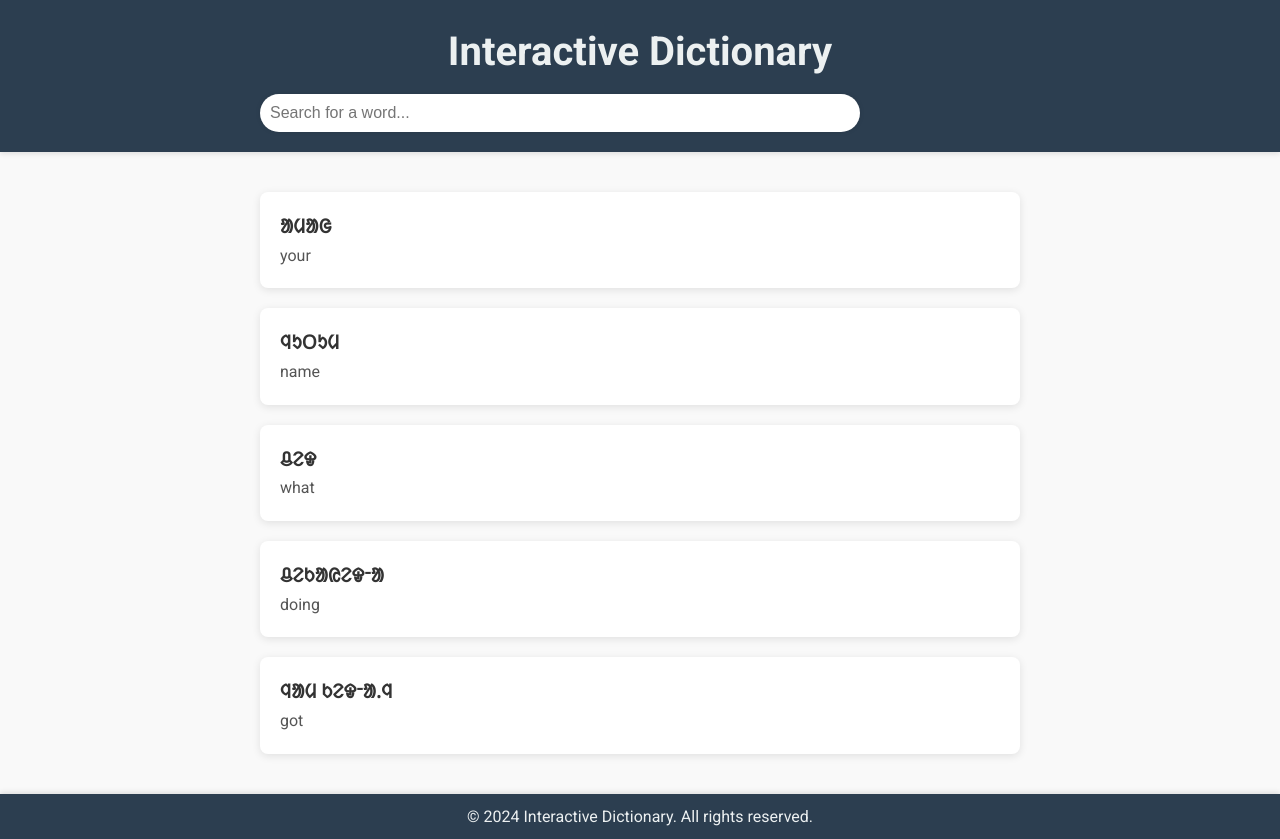
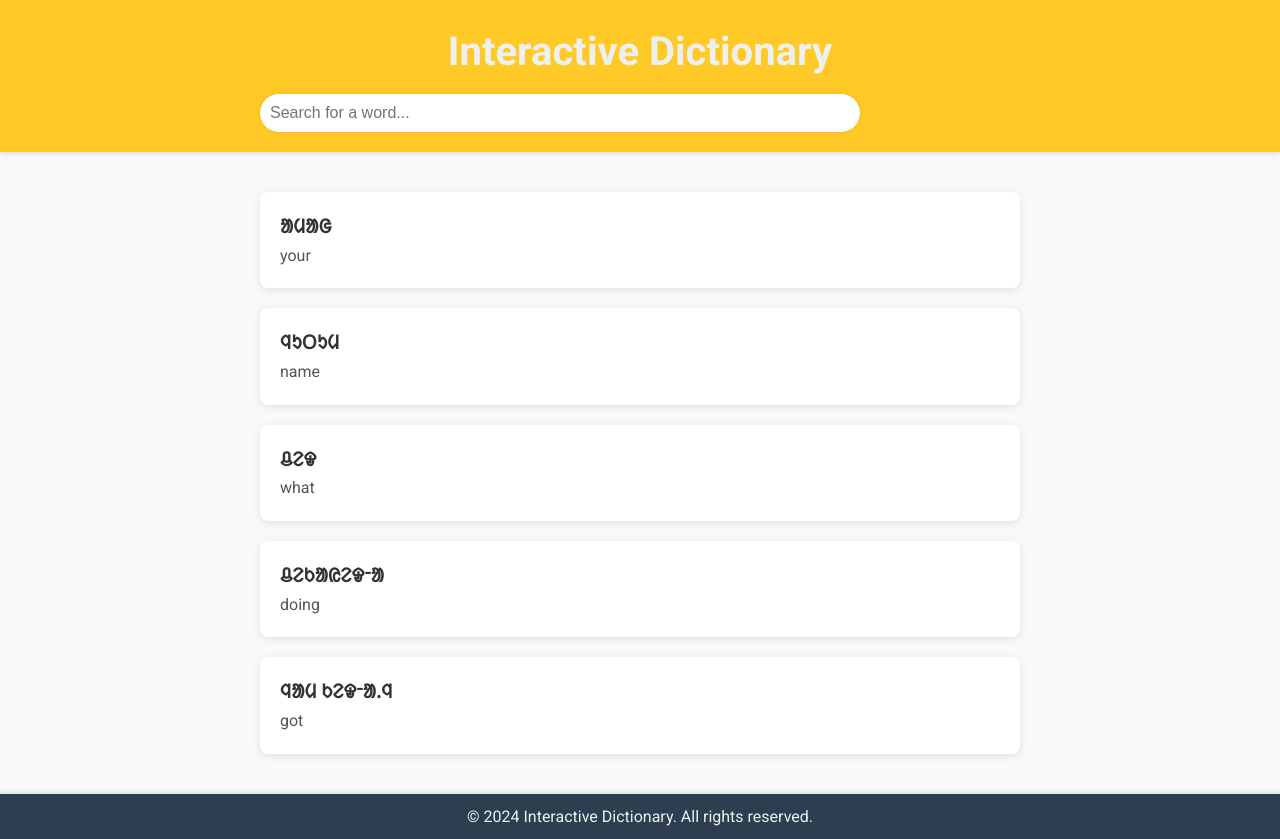
Before and after one commit to kbaske/dictionary, a plain HTML site: page index.html in a window 1280 px wide. Drawn offline with Linux system fonts and the light colour scheme.

Commit message:
color cng

```diff
--- a/style.css
+++ b/style.css
@@ -13,7 +13,7 @@ body {
 }
 
 header {
-  background: #2c3e50;
+  background: #ffca28;
   color: #ecf0f1;
   padding: 20px 0;
   box-shadow: 0 2px 5px rgba(0, 0, 0, 0.1);
```
